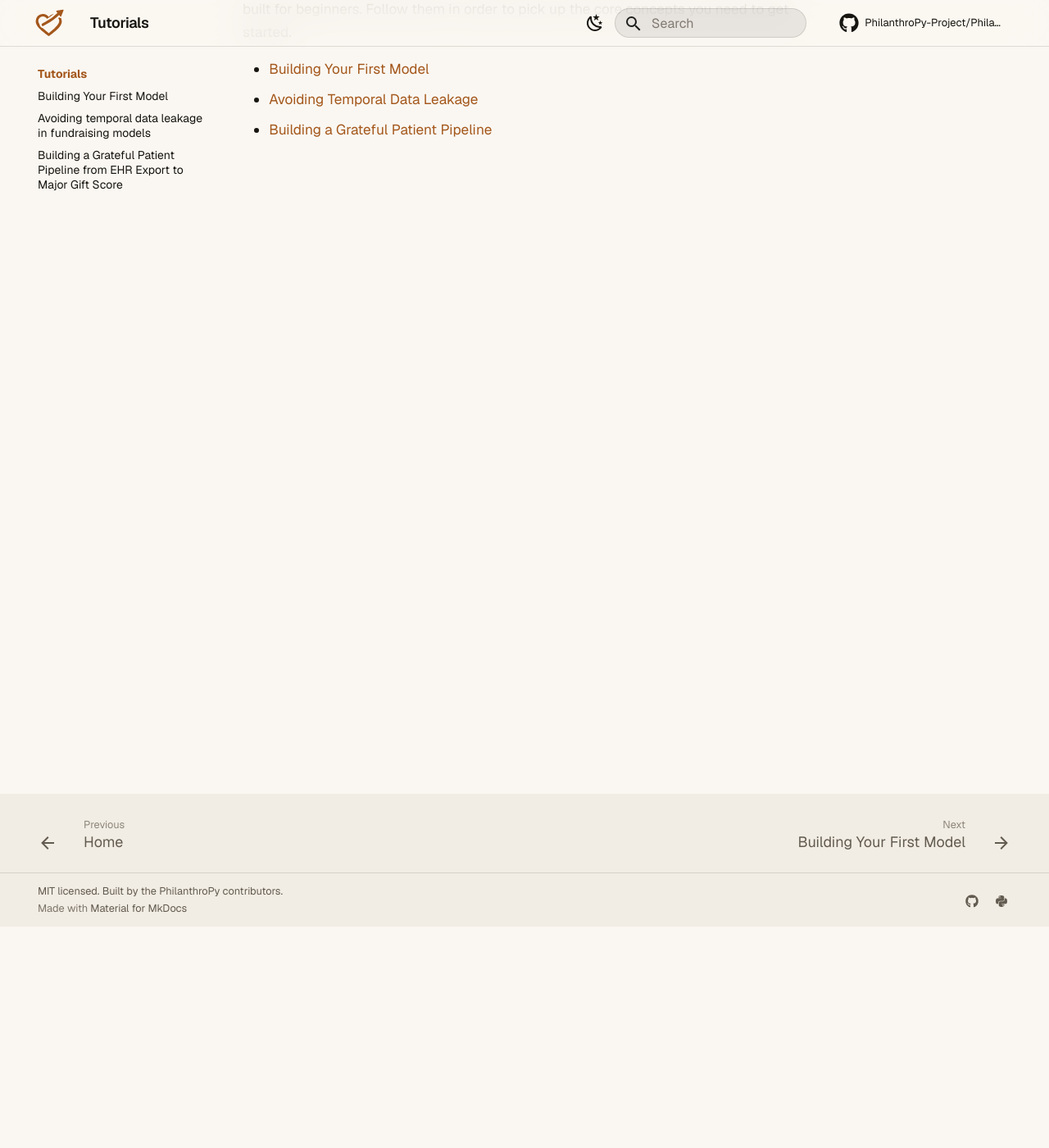
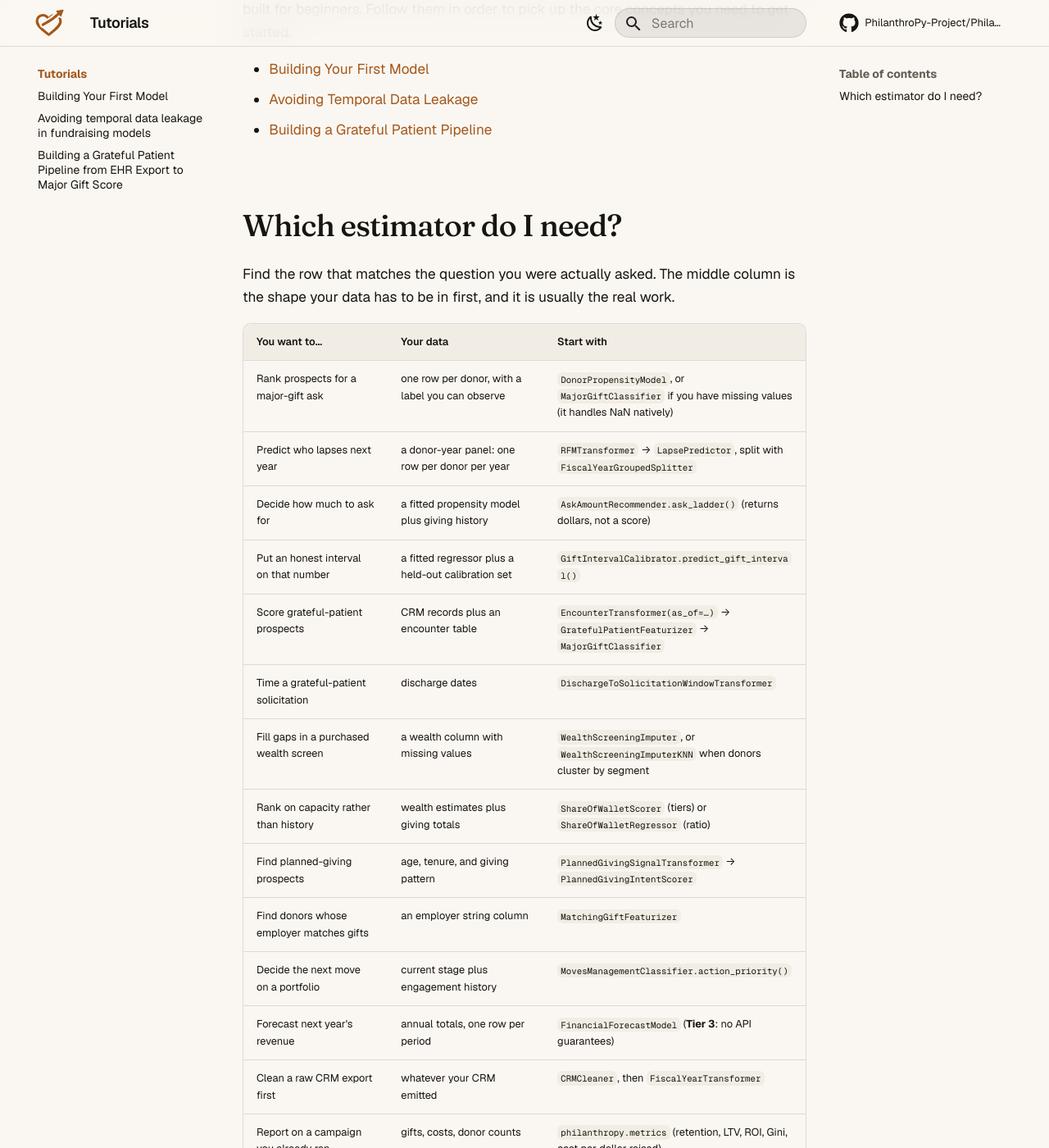
Before and after one commit to PhilanthroPy-Project/PhilanthroPy, an MkDocs documentation site: the page built from docs/tutorials/index.md, in a window 1280 px wide and 1400 px high, scrolled down 270 px. Shown: the whole window at 82% size. Built offline with MkDocs 1.6.1 and Material for MkDocs 9.7.7, drawn with Linux system fonts in a browser that asks for light colours; comment, search, counter and statistics services are not loaded; some of the changed text lies outside the part shown.

Commit message:
docs: add a 'which estimator do I need' table to the tutorials index (#164)
* docs: add a 'which estimator do I need' table to the tutorials index

The reader had to work backwards from the feature tables in the README and the
API reference to find an entry point, which requires already knowing the
library's vocabulary. The tutorials index listed three lessons and nothing else.

Fifteen rows, keyed by the question a fundraising shop is actually asked, with
the required data shape in the middle column because that is usually the real
work. Covers every Tier 1 and Tier 2 estimator plus the metrics, and marks the
one Tier 3 entry as carrying no guarantees.

Two notes under the table say what a lookup table cannot: that most of these
rows are a data-shaping choice wearing a modelling choice's clothes, and that
getting the shape wrong costs +0.376 AUC on real data against 0.107 for picking
the wrong splitter.

mkdocs build --strict passes.

* docs: point the leakage note at the dedicated replication page

The page landed in #160 after this branch was cut, so the note went via the
benchmarks.md anchor. One hop fewer now.

```diff
--- a/docs/tutorials/index.md
+++ b/docs/tutorials/index.md
@@ -5,3 +5,37 @@
 * [Building Your First Model](building_your_first_model.md)
 * [Avoiding Temporal Data Leakage](avoiding_temporal_data_leakage.md)
 * [Building a Grateful Patient Pipeline](building_a_grateful_patient_pipeline.md)
+
+## Which estimator do I need?
+
+Find the row that matches the question you were actually asked. The middle column is the shape your
+data has to be in first, and it is usually the real work.
+
+| You want to… | Your data | Start with |
+|---|---|---|
+| Rank prospects for a major-gift ask | one row per donor, with a label you can observe | `DonorPropensityModel`, or `MajorGiftClassifier` if you have missing values (it handles NaN natively) |
+| Predict who lapses next year | a donor-year panel: one row per donor per year | `RFMTransformer` → `LapsePredictor`, split with `FiscalYearGroupedSplitter` |
+| Decide how much to ask for | a fitted propensity model plus giving history | `AskAmountRecommender.ask_ladder()` (returns dollars, not a score) |
+| Put an honest interval on that number | a fitted regressor plus a held-out calibration set | `GiftIntervalCalibrator.predict_gift_interval()` |
+| Score grateful-patient prospects | CRM records plus an encounter table | `EncounterTransformer(as_of=…)` → `GratefulPatientFeaturizer` → `MajorGiftClassifier` |
+| Time a grateful-patient solicitation | discharge dates | `DischargeToSolicitationWindowTransformer` |
+| Fill gaps in a purchased wealth screen | a wealth column with missing values | `WealthScreeningImputer`, or `WealthScreeningImputerKNN` when donors cluster by segment |
+| Rank on capacity rather than history | wealth estimates plus giving totals | `ShareOfWalletScorer` (tiers) or `ShareOfWalletRegressor` (ratio) |
+| Find planned-giving prospects | age, tenure, and giving pattern | `PlannedGivingSignalTransformer` → `PlannedGivingIntentScorer` |
+| Find donors whose employer matches gifts | an employer string column | `MatchingGiftFeaturizer` |
+| Decide the next move on a portfolio | current stage plus engagement history | `MovesManagementClassifier.action_priority()` |
+| Forecast next year's revenue | annual totals, one row per period | `FinancialForecastModel` (**Tier 3**: no API guarantees) |
+| Clean a raw CRM export first | whatever your CRM emitted | `CRMCleaner`, then `FiscalYearTransformer` |
+| Report on a campaign you already ran | gifts, costs, donor counts | `philanthropy.metrics` (retention, LTV, ROI, Gini, cost per dollar raised) |
+| Check a score for group disparity | scores plus a group column | `selection_rate_by_group`, `disparate_impact_ratio` |
+
+Two things the table cannot say for you:
+
+**If your data has a time dimension, it belongs in the middle column.** Most rows above look like a
+modelling choice and are really a data-shaping choice. Building the features before splitting is
+worth more error than any estimator here is worth accuracy: measured at **+0.376 ROC-AUC** on a real
+donor file, against 0.107 for choosing the wrong splitter. See
+[Real-data replication](../explanation/real_data_replication.md).
+
+**Every estimator here is Tier 1 or Tier 2 unless marked.** Tiers, and what each one promises, are in
+the [API reference](../reference/index.md#stability-tiers).
```
Also changed, not shown: CHANGELOG.md (+6 -0 lines).
